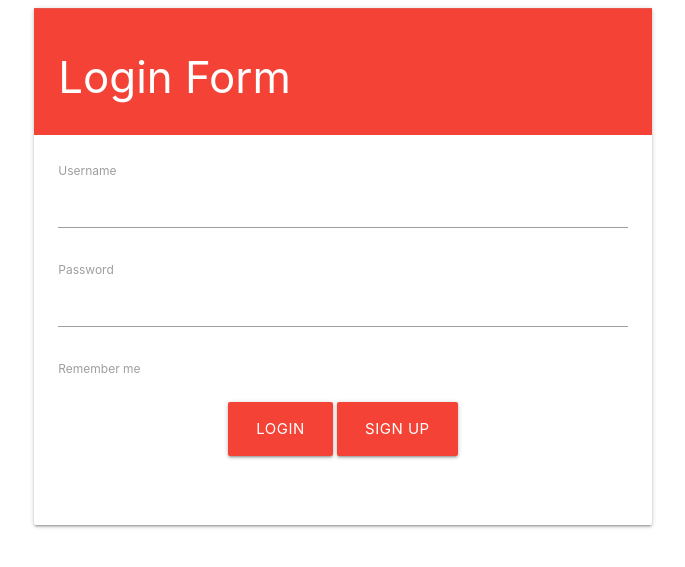
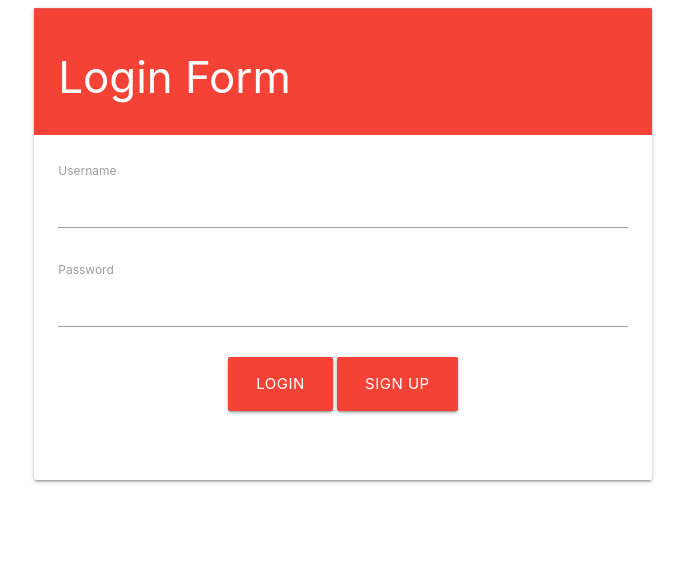
Before and after one commit to jscpeterson/reminders, a Django app: page / in a window 1280 px wide. Shown: the top 567 px of the page, without its empty margins (297-982 px from the left). Run offline with Django 3.2, Linux system fonts and the light colour scheme; parts of the project's set-up code (start-up, migrations or seed data) failed here and were passed over.

Commit message:
Removed field 'Remember me?' from login

```diff
--- a/templates/home.html
+++ b/templates/home.html
@@ -1,6 +1,5 @@
 <!DOCTYPE html>
 <!--{% extends 'base.html' %}-->
-<html>
 
 
 {% block title %}Home{% endblock %}
@@ -9,11 +8,10 @@
 {% if user.is_authenticated %}
 <html>
 <head>
+    <title> Home </title>
     <link href="https://cdnjs.cloudflare.com/ajax/libs/materialize/1.0.0/css/materialize.min.css" rel="stylesheet">
     <script src="https://cdnjs.cloudflare.com/ajax/libs/materialize/1.0.0/js/materialize.min.js"></script>
-    <title> Home </title>
     <!--Add CSS Style-->
-
 </head>
 
 <nav>
@@ -72,6 +70,7 @@
         .login button:hover{
             padding:0px 40px;
         }
+
     </style>
 
 </head>
@@ -95,12 +94,6 @@
                 <div class="form-field">
                     <label for="password">Password</label>
                     <input type="password" id="password">
-                </div>
-                <br>
-
-                <div class="form-field">
-                    <input type="checkbox" id="remember">
-                    <label for="remember">Remember me</label>
                 </div>
                 <br>
 
```
Also changed, not shown: users/migrations/0001_initial.py.
